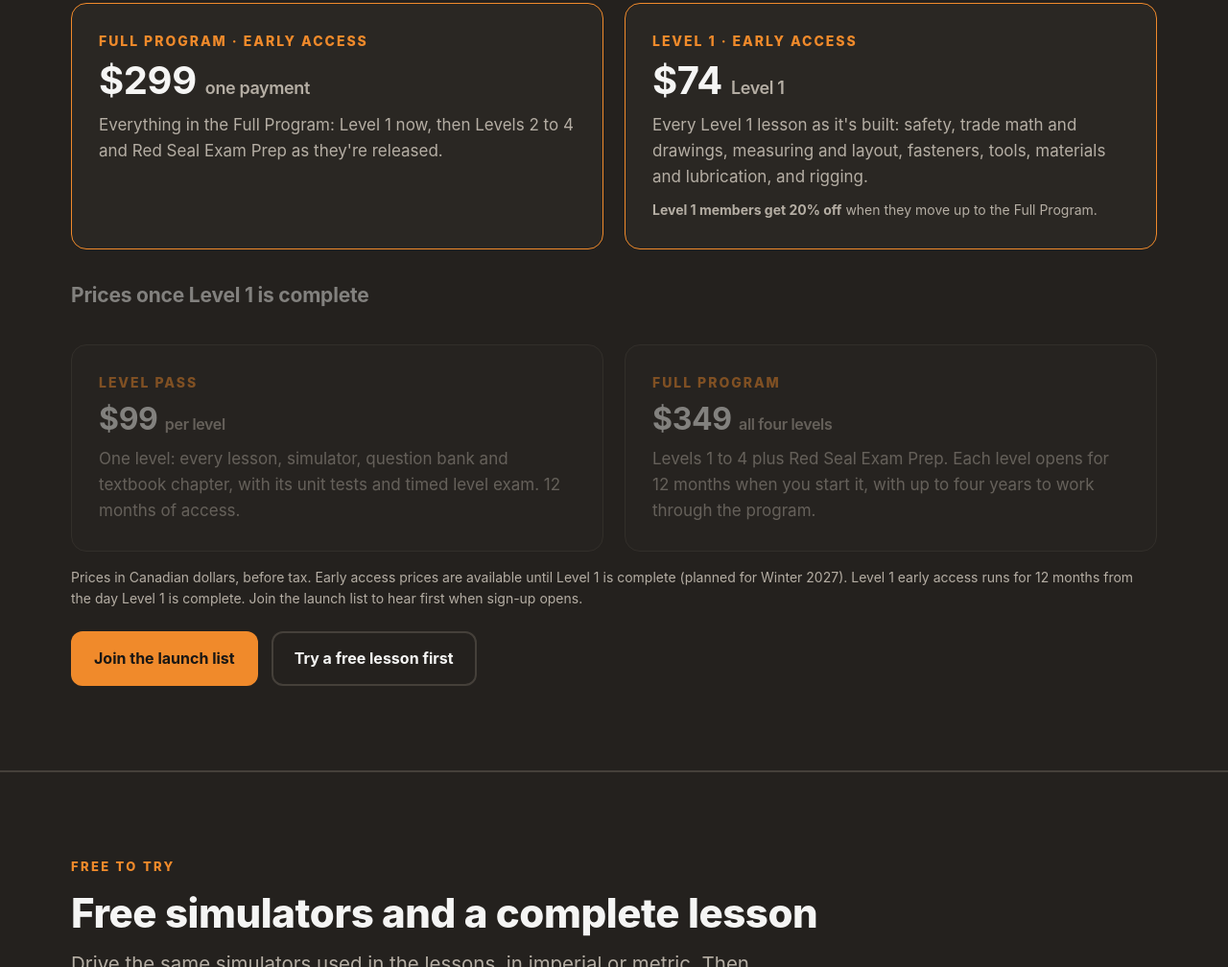
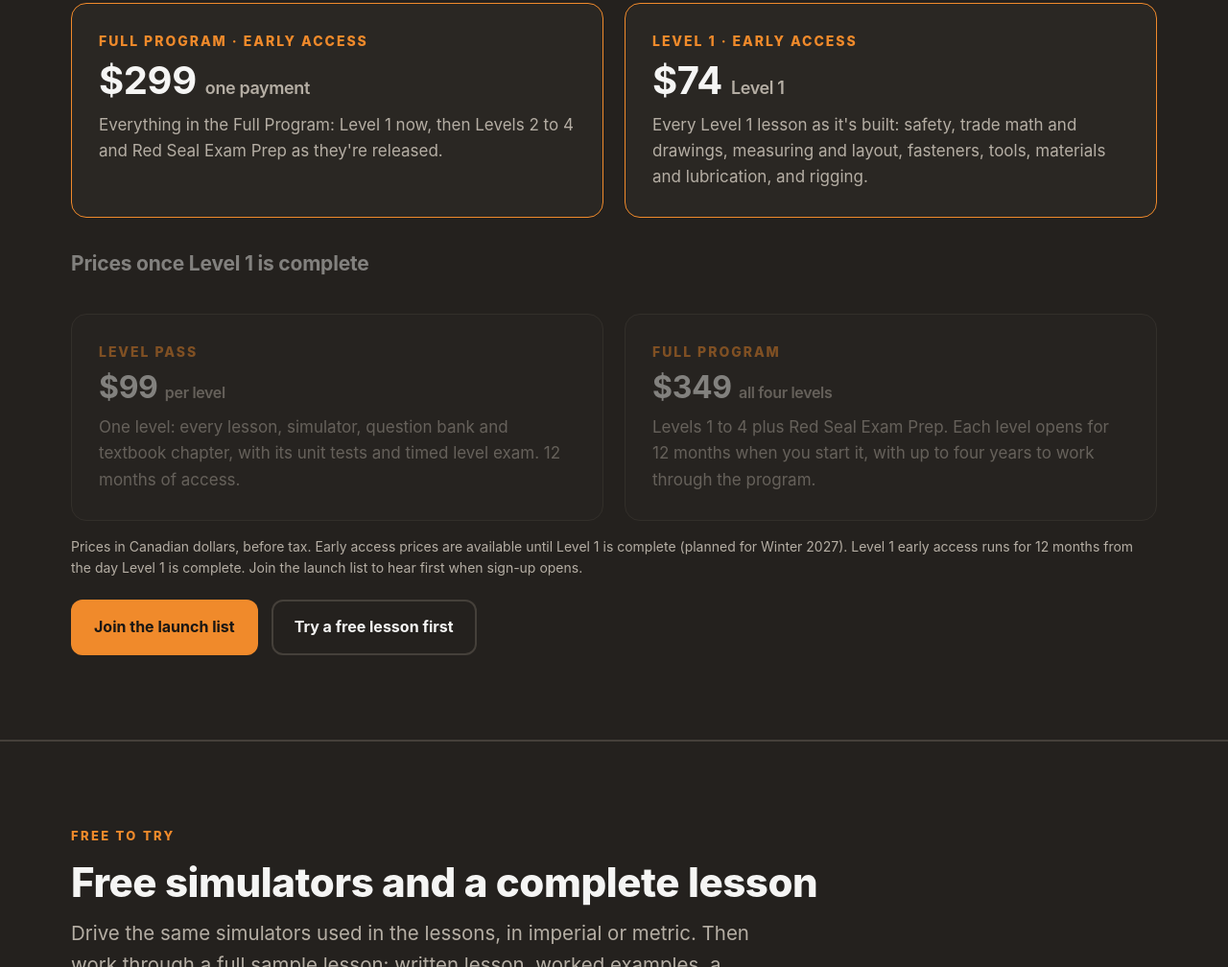
Before and after one commit to CrewForgeDeveloper1/crewforge-site, a plain HTML site: page index.html in a window 1280 px wide. Shown: the part 3710-4718 px from the top of the page at 96% size. Drawn offline with Linux system fonts and the light colour scheme.

Commit message:
Publish site from pipeline 6880c65

```diff
--- a/index.html
+++ b/index.html
@@ -156,7 +156,7 @@
         <h3 style="margin-top:8px;font-size:40px">$74 <span class="muted" style="font-size:18px;font-weight:600">Level 1</span></h3>
         <p>Every Level 1 lesson as it's built: safety, trade math and drawings, measuring and layout, fasteners, tools,
           materials and lubrication, and rigging.</p>
-        <p class="small" style="margin-top:10px"><b>Level 1 members get 20% off</b> when they move up to the Full Program.</p></div>
+        </div>
     </div>
     <div style="opacity:.45;margin-top:36px">
       <h3>Prices once Level 1 is complete</h3>
```
